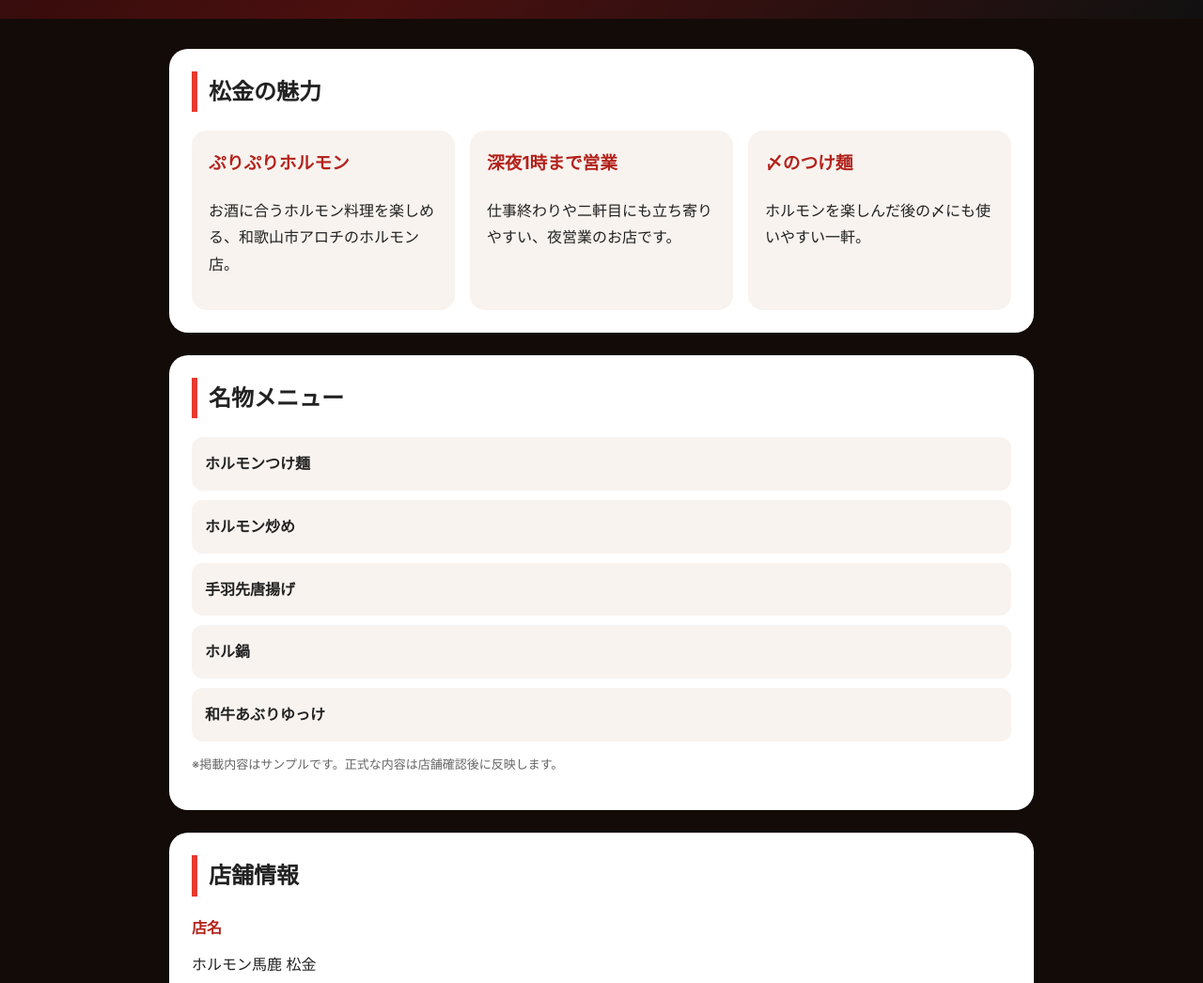
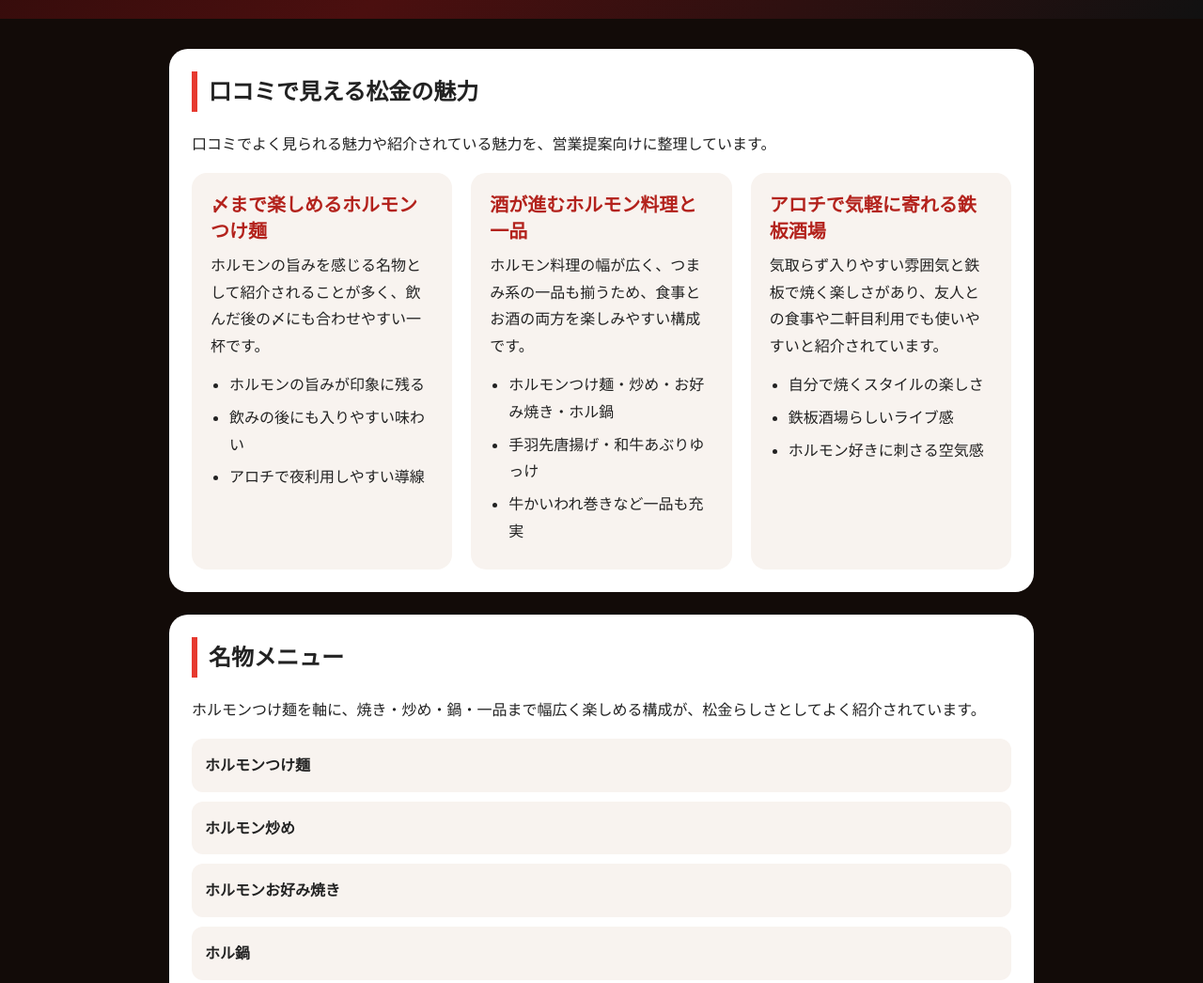
Before and after one commit to Krevive1/WakayamaWebProject, a plain HTML site: page matsukin/index.html in a window 1280 px wide. Shown: the part 700-1746 px from the top of the page at 94% size. Drawn offline with Linux system fonts and the light colour scheme.

Commit message:
Reflect review highlights on Matsukin LP

```diff
--- a/matsukin/index.html
+++ b/matsukin/index.html
@@ -21,32 +21,51 @@
   </header>
 
   <main>
-    <section>
-      <h2>松金の魅力</h2>
+    <section class="review-section">
+      <h2>口コミで見える松金の魅力</h2>
+      <p class="section-lead">口コミでよく見られる魅力や紹介されている魅力を、営業提案向けに整理しています。</p>
       <div class="cards">
         <div class="card">
-          <h3>ぷりぷりホルモン</h3>
-          <p>お酒に合うホルモン料理を楽しめる、和歌山市アロチのホルモン店。</p>
+          <h3>〆まで楽しめるホルモンつけ麺</h3>
+          <p>ホルモンの旨みを感じる名物として紹介されることが多く、飲んだ後の〆にも合わせやすい一杯です。</p>
+          <ul class="point-list">
+            <li>ホルモンの旨みが印象に残る</li>
+            <li>飲みの後にも入りやすい味わい</li>
+            <li>アロチで夜利用しやすい導線</li>
+          </ul>
         </div>
         <div class="card">
-          <h3>深夜1時まで営業</h3>
-          <p>仕事終わりや二軒目にも立ち寄りやすい、夜営業のお店です。</p>
+          <h3>酒が進むホルモン料理と一品</h3>
+          <p>ホルモン料理の幅が広く、つまみ系の一品も揃うため、食事とお酒の両方を楽しみやすい構成です。</p>
+          <ul class="point-list">
+            <li>ホルモンつけ麺・炒め・お好み焼き・ホル鍋</li>
+            <li>手羽先唐揚げ・和牛あぶりゆっけ</li>
+            <li>牛かいわれ巻きなど一品も充実</li>
+          </ul>
         </div>
         <div class="card">
-          <h3>〆のつけ麺</h3>
-          <p>ホルモンを楽しんだ後の〆にも使いやすい一軒。</p>
+          <h3>アロチで気軽に寄れる鉄板酒場</h3>
+          <p>気取らず入りやすい雰囲気と鉄板で焼く楽しさがあり、友人との食事や二軒目利用でも使いやすいと紹介されています。</p>
+          <ul class="point-list">
+            <li>自分で焼くスタイルの楽しさ</li>
+            <li>鉄板酒場らしいライブ感</li>
+            <li>ホルモン好きに刺さる空気感</li>
+          </ul>
         </div>
       </div>
     </section>
 
     <section>
       <h2>名物メニュー</h2>
+      <p class="menu-desc">ホルモンつけ麺を軸に、焼き・炒め・鍋・一品まで幅広く楽しめる構成が、松金らしさとしてよく紹介されています。</p>
       <ul class="menu-list">
         <li>ホルモンつけ麺</li>
         <li>ホルモン炒め</li>
+        <li>ホルモンお好み焼き</li>
+        <li>ホル鍋</li>
         <li>手羽先唐揚げ</li>
-        <li>ホル鍋</li>
         <li>和牛あぶりゆっけ</li>
+        <li>牛かいわれ巻き</li>
       </ul>
       <p class="note">※掲載内容はサンプルです。正式な内容は店舗確認後に反映します。</p>
     </section>
@@ -79,7 +98,7 @@
 
     <section class="last-cta">
       <h2>来店前に場所を確認</h2>
-      <p>アロチ周辺でホルモン・鉄板焼きのお店を探している方へ。</p>
+      <p>アロチでホルモン・鉄板焼き・〆の一杯を探している方へ。</p>
       <a class="btn primary wide" href="https://www.google.com/maps/search/?api=1&query=和歌山県和歌山市北ノ新地田町3" target="_blank">Googleマップで見る</a>
       <a class="btn secondary wide" href="tel:0734352526">電話する</a>
     </section>
--- a/matsukin/style.css
+++ b/matsukin/style.css
@@ -92,20 +92,40 @@ h2 {
   padding-left: 12px;
 }
 
+.section-lead,
+.menu-desc {
+  margin: 0 0 16px;
+}
+
 .cards {
   display: grid;
-  gap: 16px;
+  gap: 14px;
 }
 
 .card {
   background: #f8f3ef;
   border-radius: 16px;
-  padding: 18px;
+  padding: 16px;
 }
 
 .card h3 {
-  margin-top: 0;
+  margin: 0 0 8px;
   color: #b3221c;
+  font-size: 20px;
+  line-height: 1.4;
+}
+
+.card p {
+  margin: 0;
+}
+
+.point-list {
+  margin: 12px 0 0;
+  padding-left: 20px;
+}
+
+.point-list li {
+  margin-bottom: 6px;
 }
 
 .menu-list {
@@ -177,6 +197,11 @@ footer {
   }
 
   .cards {
+    gap: 20px;
     grid-template-columns: repeat(3, 1fr);
   }
+
+  .card {
+    padding: 20px;
+  }
 }
```
